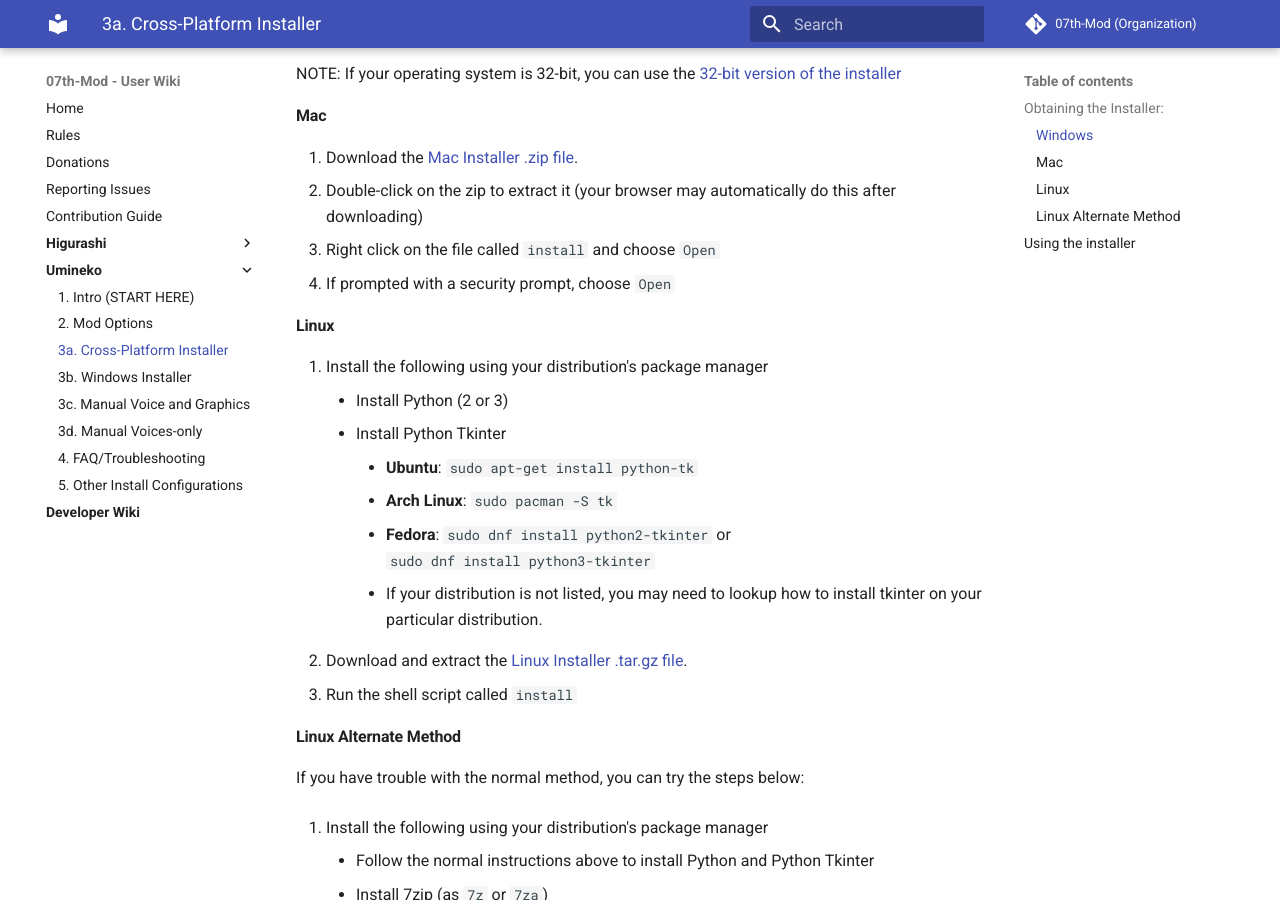
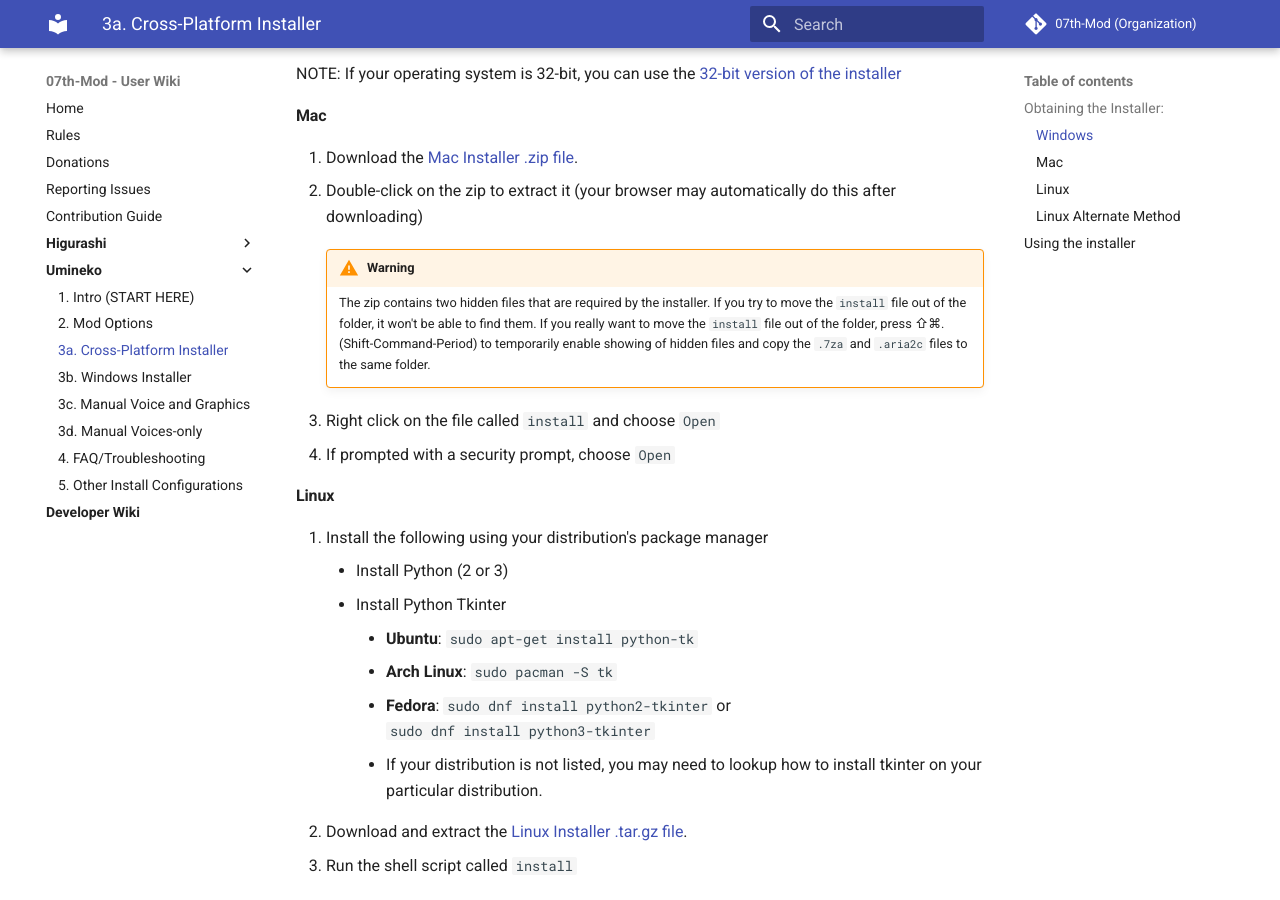
Before and after one commit to 07th-mod/wiki, an MkDocs documentation site: the page built from docs/Mod-Installer.md, in a window 1280 px wide and 900 px high, scrolled down 446 px. Built offline with MkDocs 1.6.1 and Material for MkDocs 9.7.7, drawn with Linux system fonts in a browser that asks for light colours.

Commit message:
Add Mac installer separation warning

```diff
--- a/docs/Mod-Installer.md
+++ b/docs/Mod-Installer.md
@@ -17,6 +17,10 @@
 
 1. Download the [Mac Installer .zip file](http://07th-mod.com/installer/python/higu_mac_installer.zip).
 2. Double-click on the zip to extract it (your browser may automatically do this after downloading)
+
+    !!! warning
+        The zip contains two hidden files that are required by the installer.  If you try to move the `install` file out of the folder, it won't be able to find them.  If you really want to move the `install` file out of the folder, press ⇧⌘. (Shift-Command-Period) to temporarily enable showing of hidden files and copy the `.7za` and `.aria2c` files to the same folder.
+
 3. Right click on the file called `install` and choose `Open`
 4. If prompted with a security prompt, choose `Open`
 
```
